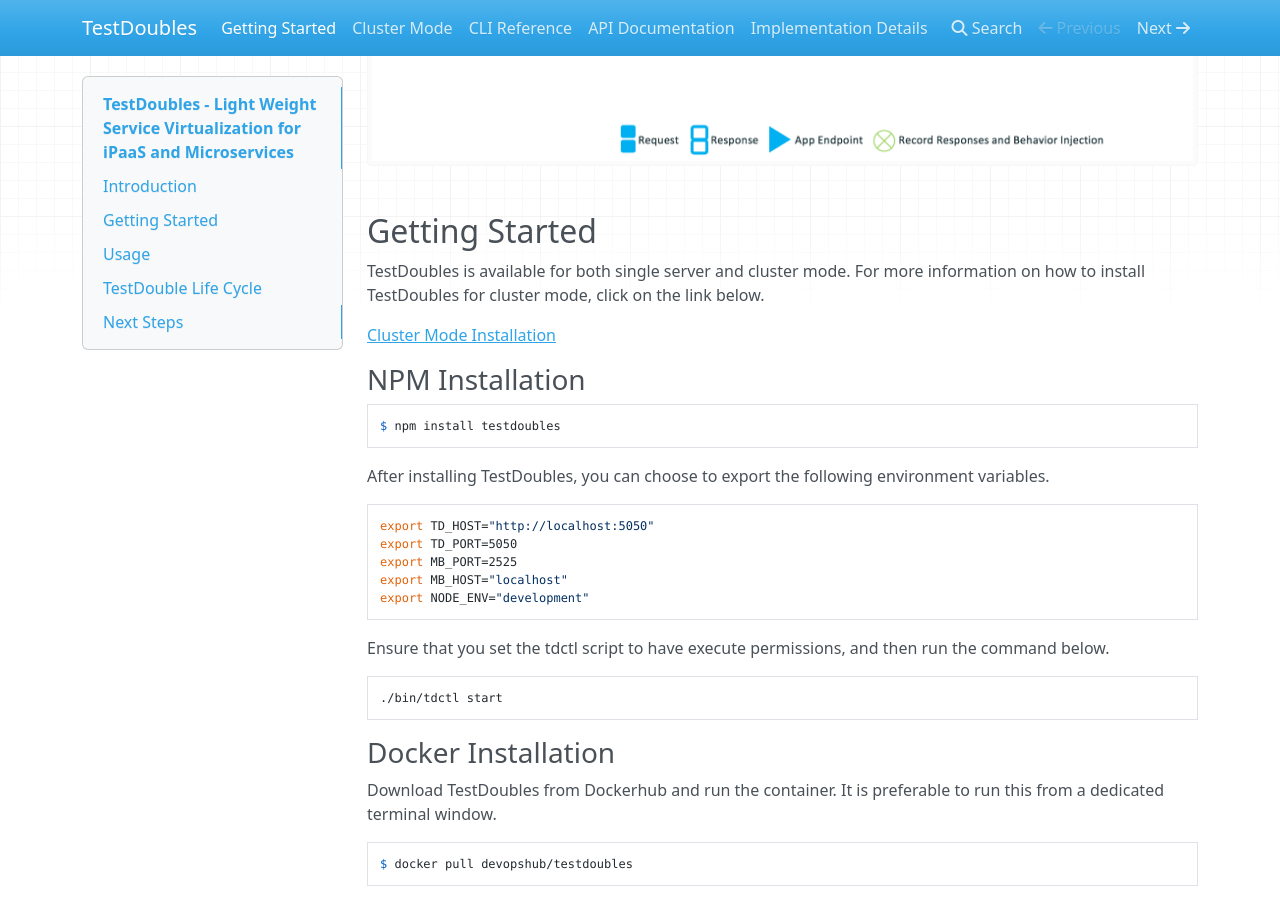
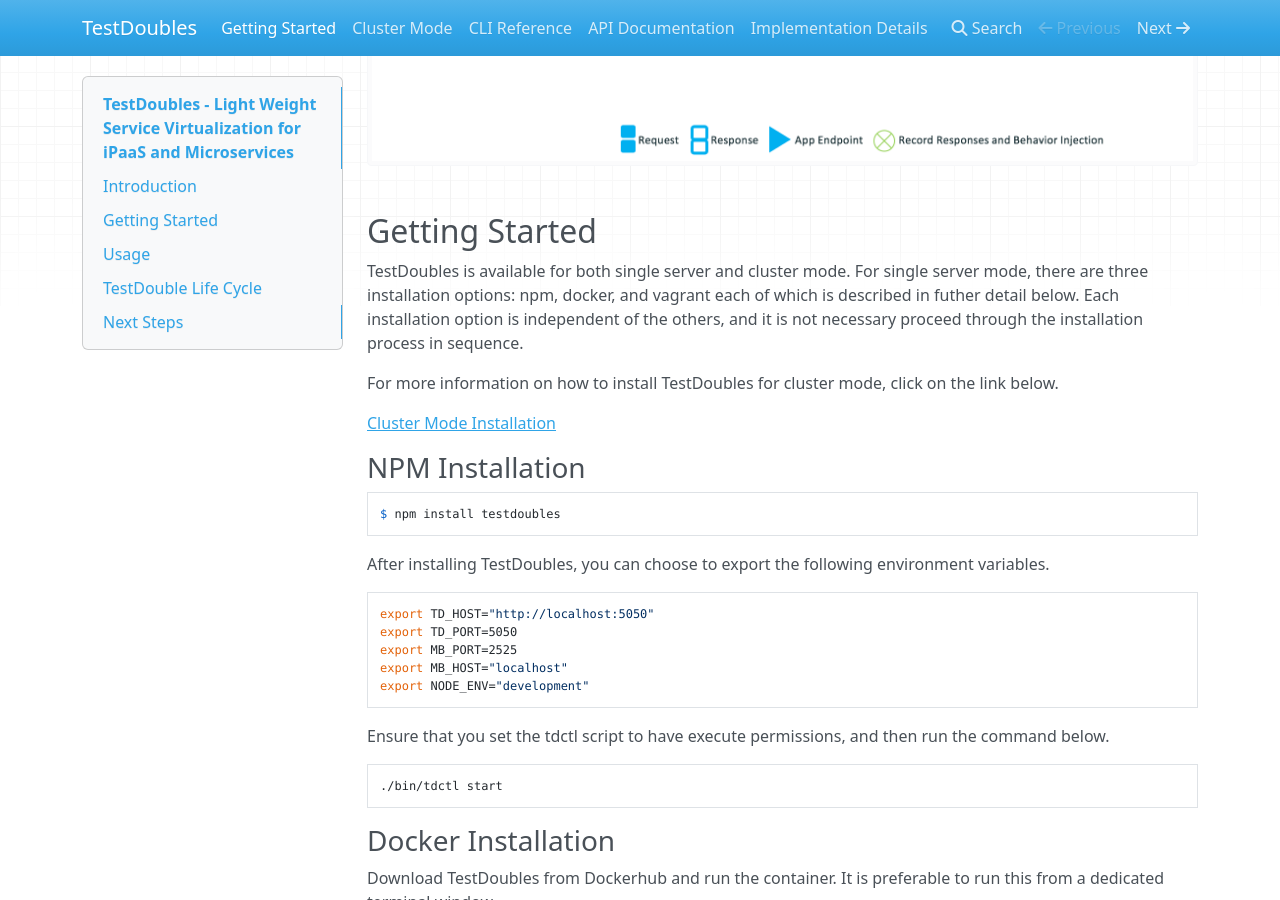
Before and after one commit to waffle-iron/TestDoubles, an MkDocs documentation site: the page built from documentation/index.md, in a window 1280 px wide and 900 px high, scrolled down 761 px. Built offline with MkDocs 1.6.1, drawn with Linux system fonts in a browser that asks for light colours; nearby versions of some CDN libraries; old or Windows-style settings are respelled for this version of MkDocs.

Commit message:
updated index documentation

```diff
--- a/documentation/index.md
+++ b/documentation/index.md
@@ -8,7 +8,9 @@
 
 ## Getting Started ##
 
-TestDoubles is available for both single server and cluster mode. For more information on how to install TestDoubles for cluster mode, click on the link below.
+TestDoubles is available for both single server and cluster mode. For single server mode, there are three installation options: npm, docker, and vagrant each of which is described in futher detail below. Each installation option is independent of the others, and it is not necessary proceed through the installation process in sequence.
+
+For more information on how to install TestDoubles for cluster mode, click on the link below.
 
 [Cluster Mode Installation](cluster_mode.md)
 
```
